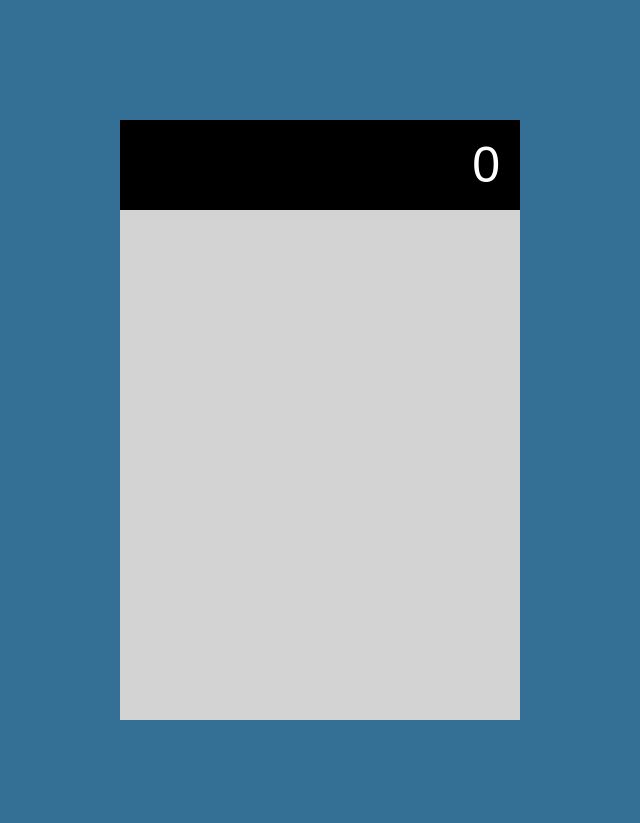
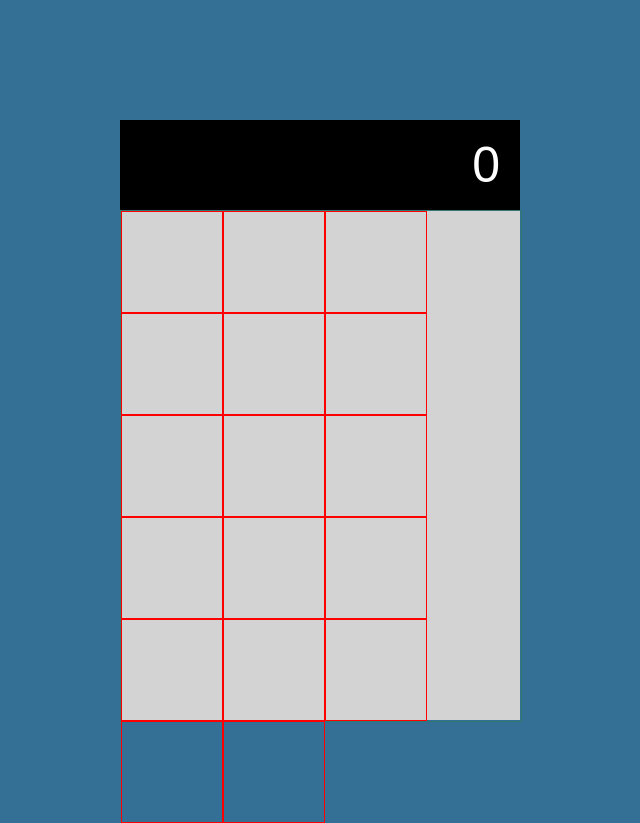
Before and after one commit to skeoswf/LAB-calculator, a plain HTML site: page index.html in a window 1280 px wide. Shown: the whole page, without its empty margins (320-960 px from the left). Before the commit the page ends 800 px from the top, so only its background shows below. Drawn offline with Linux system fonts and the light colour scheme.

Commit message:
Add buttons - NEED TO STYLE AND POSITION

```diff
--- a/index.html
+++ b/index.html
@@ -8,8 +8,32 @@
 </head>
 <body>
 
-  <div id="wrapper">
+  <div id="calculatorWrapper">
+
     <div id="output">0</div>
+
+    <div id="buttonWrapper">
+
+        <div class="button"></div>
+        <div class="button"></div>
+        <div class="button"></div>
+        <div class="button"></div>
+        <div class="button"></div>
+        <div class="button"></div>
+        <div class="button"></div>
+        <div class="button"></div>
+        <div class="button"></div>
+        <div class="button"></div>
+        <div class="button"></div>
+        <div class="button"></div>
+        <div class="button"></div>
+        <div class="button"></div>
+        <div class="button"></div>
+        <div class="button"></div>
+        <div class="button"></div>
+
+    </div>
+
   </div>
 
   <script src="./main.js"></script>
--- a/main.css
+++ b/main.css
@@ -2,7 +2,7 @@ body {
   background-color: rgb(52, 111, 150);
 }
 
-#wrapper {
+#calculatorWrapper {
   background-color: lightgray;
   width: 400px;
   height: 600px;
@@ -20,3 +20,18 @@ body {
   font-family: Arial, Helvetica, sans-serif;
   padding-right: 20px;
 }
+
+
+#buttonWrapper {
+  width: 400px;
+  height: 510px;
+  border: 1px solid rgb(48, 121, 115);
+  display: flex;
+  flex-wrap: wrap;
+}
+
+.button {
+  border: 1px solid red;
+  width: 100px;
+  height: 100px;
+}
```
